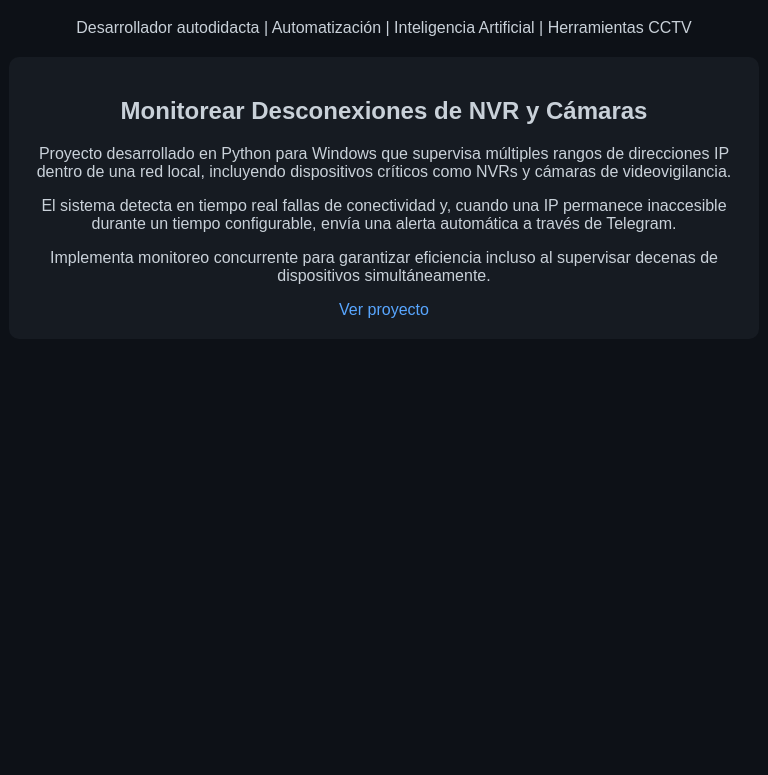
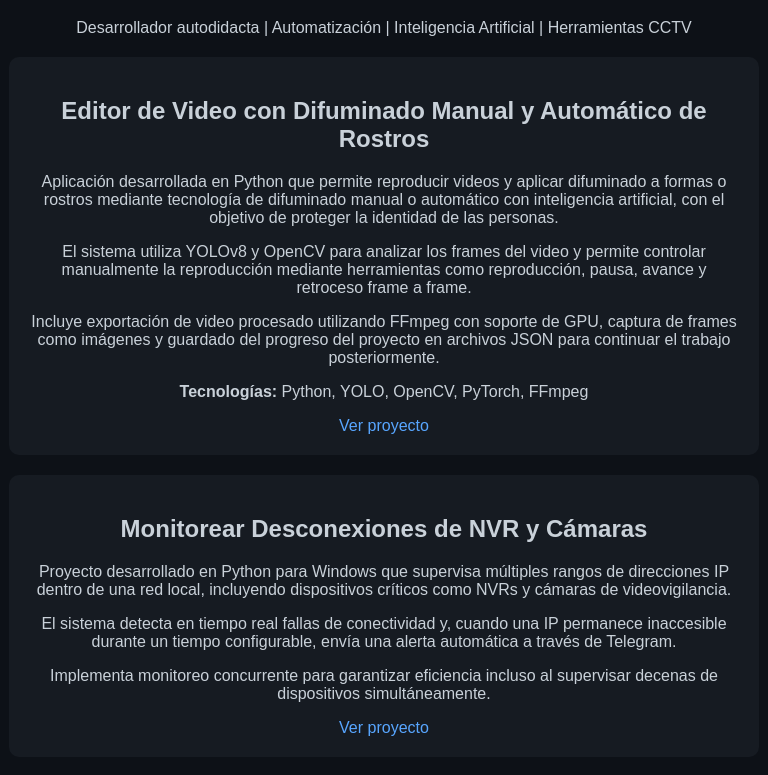
Before and after one commit to luisdl-dev/luisdl-dev.github.io, a plain HTML site: page index.html in a window 1280 px wide. Shown: the part 109-884 px from the top of the page, without its empty margins (256-1024 px from the left). Before the commit the page ends 800 px from the top, so only its background shows below. Drawn offline with Linux system fonts and the light colour scheme.

Commit message:
Update index.html

```diff
--- a/index.html
+++ b/index.html
@@ -28,7 +28,35 @@
 <body>
 
 <h1>Luis de la Torre Palomino</h1>
-<p>Desarrollador autodidacta | Automatización | Inteligencia Artificial | Herramientas CCTV
+<p>Desarrollador autodidacta | Automatización | Inteligencia Artificial | Herramientas CCTV</p>
+
+<div class="card">
+    <h2>Editor de Video con Difuminado Manual y Automático de Rostros</h2>
+
+    <p>
+        Aplicación desarrollada en Python que permite reproducir videos y aplicar difuminado
+        a formas o rostros mediante tecnología de difuminado manual o automático con inteligencia artificial,
+        con el objetivo de proteger la identidad de las personas.
+    </p>
+
+    <p>
+        El sistema utiliza YOLOv8 y OpenCV para analizar los frames del video y
+        permite controlar manualmente la reproducción mediante herramientas como
+        reproducción, pausa, avance y retroceso frame a frame.
+    </p>
+
+    <p>
+        Incluye exportación de video procesado utilizando FFmpeg con soporte de GPU,
+        captura de frames como imágenes y guardado del progreso del proyecto en
+        archivos JSON para continuar el trabajo posteriormente.
+    </p>
+
+    <p><b>Tecnologías:</b> Python, YOLO, OpenCV, PyTorch, FFmpeg</p>
+
+    <a href="https://github.com/luisdl-dev/videoeditor-difuminador" target="_blank">
+        Ver proyecto
+    </a>
+</div>
 
 <div class="card">
     <h2>Monitorear Desconexiones de NVR y Cámaras</h2>
```
